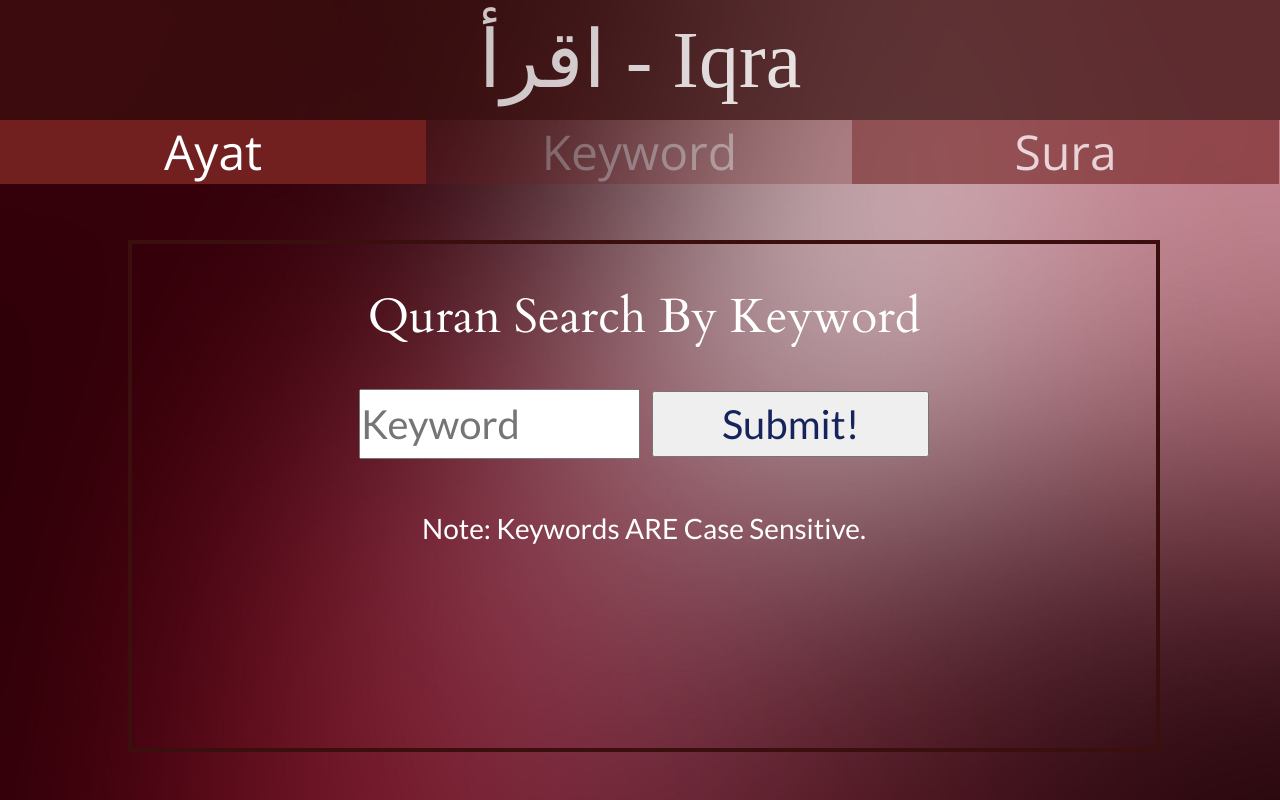
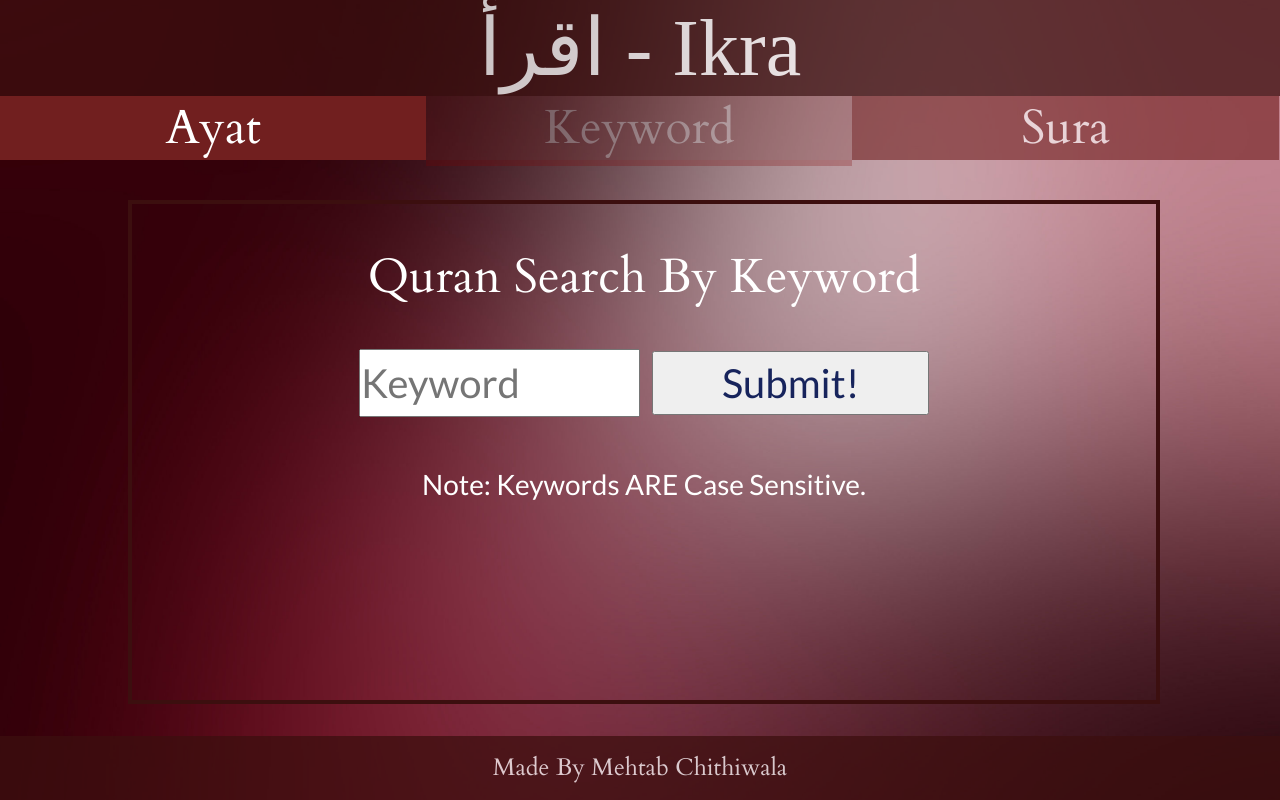
Before and after one commit to mchithiw/ikra, a plain HTML site: page index.html in a window 1280 px wide. Drawn offline with nearby package versions, Linux system fonts and the light colour scheme.

Commit message:
Added footer, fixed bug which blocked site launch.
Added a footer to give the site a bit of a personal touch. Fixed a bug
which was blocking the site from functioning properly on initial launch.

```diff
--- a/index.html
+++ b/index.html
@@ -1,7 +1,7 @@
 <!DOCTYPE html>
 <html>
     <head>
-        <title>Quran Searcher</title>
+        <title>Ikra the Quran</title>
         <link href='http://fonts.googleapis.com/css?family=Cardo' rel='stylesheet' type='text/css'>
         <link href='http://fonts.googleapis.com/css?family=Open+Sans' rel='stylesheet' type='text/css'>
         <link href='http://fonts.googleapis.com/css?family=Lato' rel='stylesheet' type='text/css'>
@@ -10,7 +10,7 @@
         <link rel="stylesheet" href="main.css">
     </head>
     <body>
-        <div class="header"><p id="main-text" lang="ar" dir="rtl" >Iqra - اقرأ </p>
+        <div class="header"><p id="main-text" lang="ar" dir="rtl" >Ikra - اقرأ </p>
         </div>
 
         <div class="button" id="sura-button">Ayat</div>
@@ -43,6 +43,8 @@
 
         </div>
 
+        <div class="footer">Made By Mehtab Chithiwala</div>
+
         <script src="jquery.js"></script>
         <script src="backstretch.js"></script>
         <script src="index.js"></script>
--- a/index.js
+++ b/index.js
@@ -51,7 +51,6 @@ $(function() {
 
     });
 
-    console.log(quranText[0]);
     $(".key-text").html("Note: Keywords ARE Case Sensitive.");
      //$(".num-text").html("Note: Please enter a valid Sura and Ayat Number. Thanks!");
 
@@ -64,6 +63,7 @@ $(function() {
                 $(".key-text").html("Note: Keywords ARE Case Sensitive.");
 
              keyword = $("#key").val();
+             console.log(keyword);
 
                 var ctr = 0;
 
@@ -116,7 +116,7 @@ $(function() {
 };
 
     //initialize without button
-    //showQuran();
+    showQuran();
 
 
     //buttons to change between features
@@ -124,7 +124,7 @@ $(function() {
         $(".key-container, .sura-container").hide();
         $(".number-container").show();
         showQuran();
-        $("#sura-button").css("border-bottom", "4px solid maroon");
+        $("#sura-button").css("border-bottom", "6px solid maroon");
         $("#sura-button").css("cursor", "default");
         $("#sura-button").css("opacity", ".50");
 
@@ -137,7 +137,7 @@ $(function() {
         $(".number-container, .sura-container").hide();
         $(".key-container").show();
         showQuran();
-        $("#key-button").css("border-bottom", "4px solid maroon");
+        $("#key-button").css("border-bottom", "6px solid maroon");
         $("#key-button").css("cursor", "default");
         $("#key-button").css("opacity", ".50");
 
@@ -150,7 +150,7 @@ $(function() {
         $(".key-container, .number-container").hide();
         $(".sura-container").show();
         showQuran();
-        $("#full-button").css("border-bottom", "4px solid maroon");
+        $("#full-button").css("border-bottom", "6px solid maroon");
         $("#full-button").css("cursor", "default");
         $("#full-button").css("opacity", ".50");
 
--- a/main.css
+++ b/main.css
@@ -20,21 +20,21 @@ body{
     position: fixed;
     top: 0;
     left: 0;
-    height: 15%;
+    height: 12%;
     width: 100%;
     background-color: #3c0f0f;
     opacity: .75;
     color: white;
     text-align: center;
     font-size: 10vmin;
-    line-height: 15vh;
+    line-height: 12vh;
 }
 
 .number-container, .key-container, .sura-container{
     position: absolute;
     width: 80%;
-    height: 63%;
-    top: 30%;
+    height: 62%;
+    top: 25%;
     left: 10%;
     border: .5vmin solid #3c0f0f;
     text-align: center;
@@ -78,14 +78,14 @@ body{
     position: absolute;
     width: 33.3%;
     height: 8%;
-    top: 15%;
+    top: 12%;
     line-height: 8vh;
     text-align: center;
     color: white;
     cursor: pointer;
     font-size: 6vmin;
     background-color: #711f1f;
-    font-family: "Open Sans";
+    font-family: "Cardo";
 }
 #sura-button{
     left: 0;
@@ -94,6 +94,7 @@ body{
 #key-button{
     left: 33.3%;
     opacity: .25;
+    border-bottom: 6px solid maroon;
 }
 
 #full-button{
@@ -101,9 +102,26 @@ body{
     opacity: .6;
 }
 
+.footer{
+    position: fixed;
+    width: 100%;
+    height: 8%;
+    top: 92%;
+    text-align: center;
+    line-height: 8vh;
+    font-size: 4vmin;
+    color: white;
+    font-family: "Cardo";
+    background-color: #3c0f0f;
+    opacity: .75;
+}
 @media (min-width: 600px) {
-    .key-text, .num-text, .sura-text{
+    .key-text, .num-text, .sura-text,{
         font-size: 5vmin;
+    }
+
+    .footer{
+        font-size: 3vmin;
     }
 }
 @media (min-width: 450px) and (min-height: 600px) {
```
